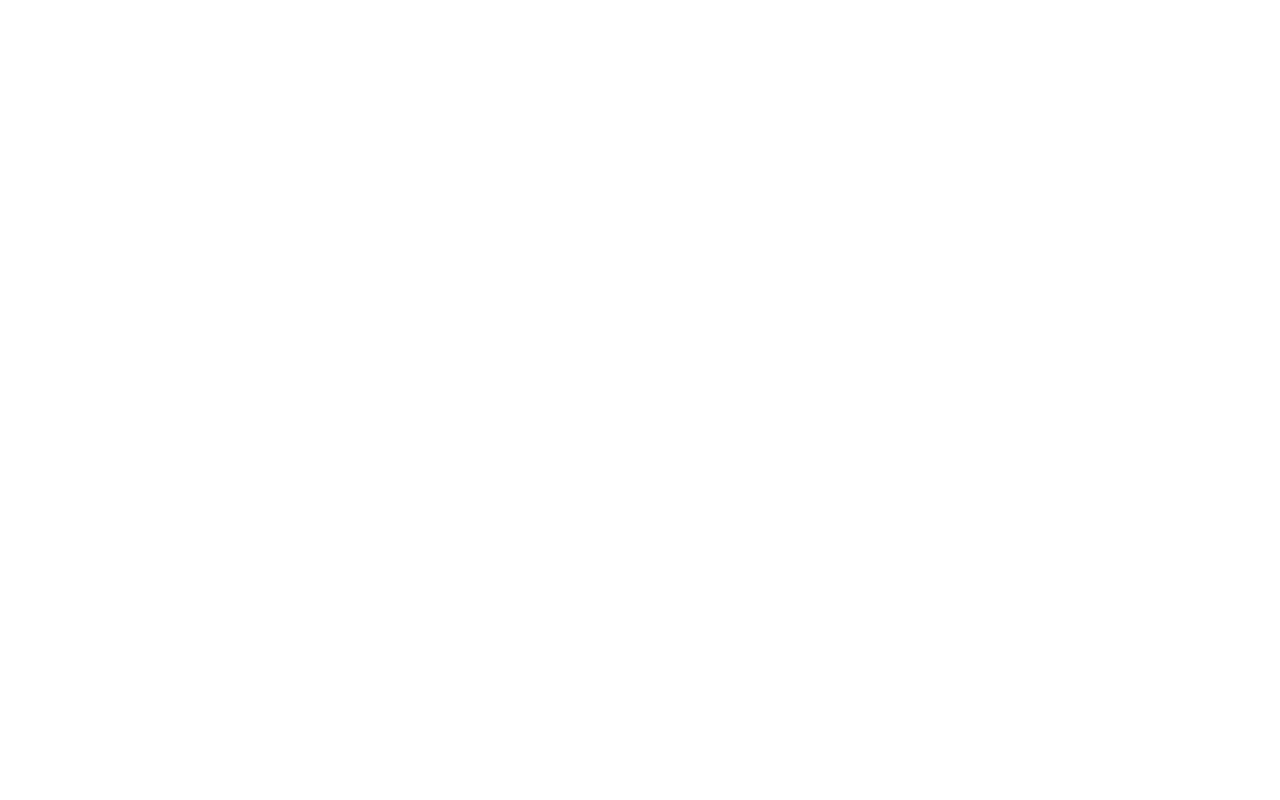
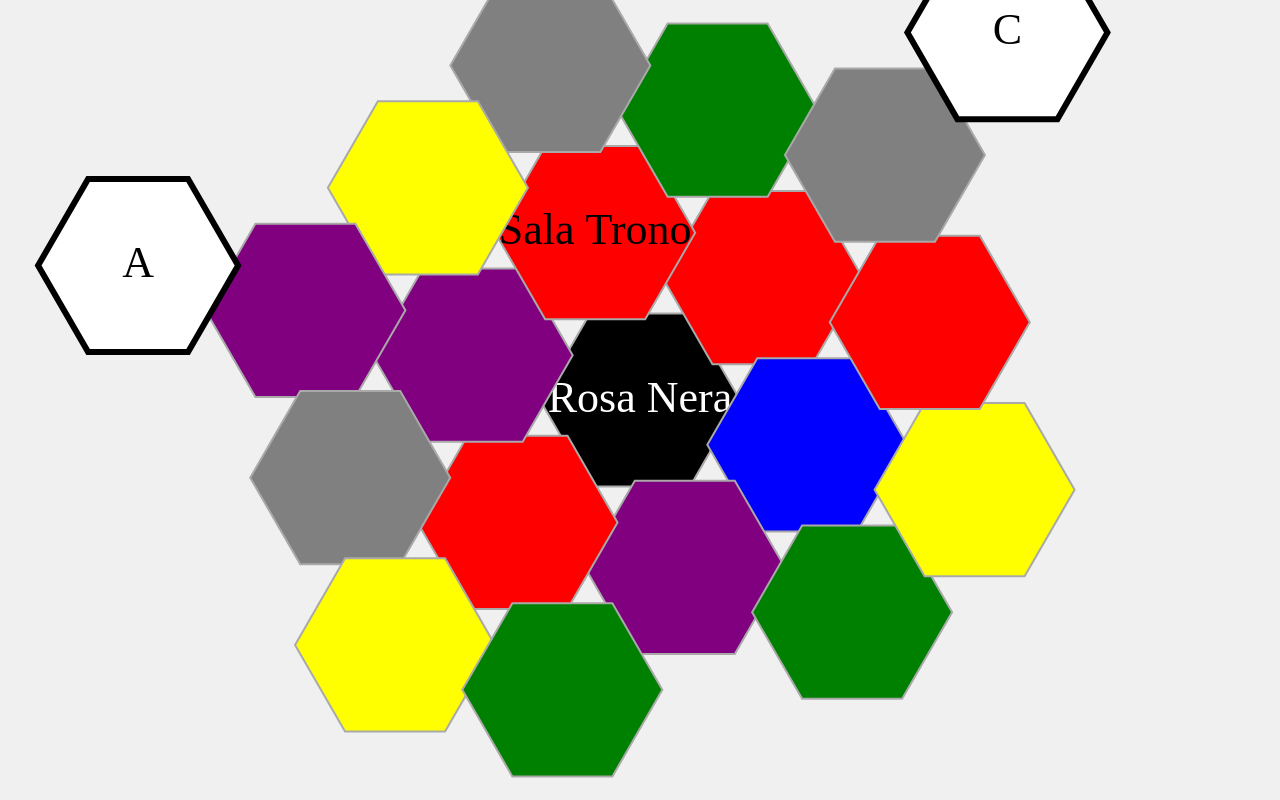
Before and after one commit to Ninciolo/Creatore-Loggia-BRW, a plain HTML site: page index.html in a window 1280 px wide. Drawn offline with Linux system fonts and the light colour scheme.

Commit message:
Add files via upload

```diff
--- a/index.html
+++ b/index.html
@@ -1,33 +1,141 @@
 <!DOCTYPE html>
 <html lang="it">
 <head>
-  <meta charset="UTF-8" />
-  <meta name="viewport" content="width=device-width, initial-scale=1" />
-  <title>Mappa Esagoni</title>
+  <meta charset="UTF-8">
+  <meta name="viewport" content="width=device-width, initial-scale=1.0">
+  <title>Creatore Loggia BRW</title>
 
-  <!-- PWA manifest -->
+  <!-- Manifest -->
   <link rel="manifest" href="manifest.json">
-  <meta name="theme-color" content="#121212">
+  <meta name="theme-color" content="#000000">
 
-  <!-- Icona app (puoi cambiarla) -->
-  <link rel="icon" href="icon-192.png" type="image/png">
+  <!-- Icone PWA -->
+  <link rel="icon" type="image/png" sizes="192x192" href="icon-192.png">
+  <link rel="icon" type="image/png" sizes="512x512" href="icon-512.png">
 
   <style>
-    /* (Qui rimane tutto il CSS della versione precedente che ti ho dato) */
+    body {
+      display: flex;
+      justify-content: center;
+      align-items: center;
+      height: 100vh;
+      background: #f0f0f0;
+      margin: 0;
+    }
+    canvas {
+      background: transparent;
+    }
   </style>
 </head>
 <body>
-  <!-- (Toolbar, SVG, script identici alla versione che funziona già) -->
+  <canvas id="hexCanvas"></canvas>
 
   <script>
-    // (Qui rimane TUTTO il codice JS che ti ho preparato prima con rigenerazione e toggle)
+    const canvas = document.getElementById("hexCanvas");
+    const ctx = canvas.getContext("2d");
+    const size = 50; // grandezza esagoni
+    const zoom = 2; // zoom 100% in più
+    canvas.width = window.innerWidth;
+    canvas.height = window.innerHeight;
 
-    // Registrazione Service Worker per PWA
-    if ('serviceWorker' in navigator) {
-      navigator.serviceWorker.register('sw.js').then(
-        reg => console.log("✅ Service Worker registrato:", reg.scope),
-        err => console.log("❌ Service Worker non registrato:", err)
-      );
+    // Colori disponibili
+    const colors = ["red", "green", "blue", "yellow", "gray", "purple"];
+
+    // Coordinate degli esagoni (centro)
+    const hexes = [
+      {q: 0, r: 0, special: "Rosa Nera", color: "black"}, // centro
+      {q: 1, r: 0}, {q: 0, r: 1}, {q: -1, r: 1}, {q: -1, r: 0}, {q: 0, r: -1}, {q: 1, r: -1}, // primo anello
+      {q: 2, r: -1}, {q: 2, r: -2}, {q: 1, r: -2}, {q: 0, r: -2}, {q: -1, r: -1},
+      {q: -2, r: 0}, {q: -2, r: 1}, {q: -1, r: 2}, {q: 0, r: 2}, {q: 1, r: 1}, {q: 2, r: 0}, // secondo anello
+    ];
+
+    // Stanze esterne A, B, C, D
+    const externalRooms = [
+      {q: 0, r: -3, label: "A"},
+      {q: 3, r: -3, label: "B"},
+      {q: 3, r: 0, label: "C"},
+      {q: -3, r: 3, label: "D"}
+    ];
+
+    // Conversione assi esagonali in pixel
+    function hexToPixel(q, r) {
+      const x = size * Math.sqrt(3) * (q + r / 2);
+      const y = size * 3/2 * r;
+      // rotazione -45° (antioraria)
+      const angle = -Math.PI/4;
+      const cos = Math.cos(angle);
+      const sin = Math.sin(angle);
+      const xr = x * cos - y * sin;
+      const yr = x * sin + y * cos;
+      return {x: canvas.width/2 + xr * zoom, y: canvas.height/2 + yr * zoom};
+    }
+
+    // Disegna un esagono
+    function drawHex(x, y, color, text, big=false, thick=false) {
+      const lineWidth = thick ? 6 : 2;
+      ctx.beginPath();
+      for (let i = 0; i < 6; i++) {
+        const angle = Math.PI / 3 * i;
+        const px = x + size * zoom * Math.cos(angle);
+        const py = y + size * zoom * Math.sin(angle);
+        if (i === 0) ctx.moveTo(px, py);
+        else ctx.lineTo(px, py);
+      }
+      ctx.closePath();
+      ctx.fillStyle = color || "white";
+      ctx.fill();
+      ctx.lineWidth = lineWidth;
+      ctx.strokeStyle = thick ? "black" : "darkgray";
+      ctx.stroke();
+
+      if (text) {
+        ctx.fillStyle = (color === "black") ? "white" : "black";
+        ctx.font = big ? `${22 * zoom}px Arial Black` : `${16 * zoom}px Arial`;
+        ctx.textAlign = "center";
+        ctx.textBaseline = "middle";
+        ctx.fillText(text, x, y);
+      }
+    }
+
+    // Genera configurazione colori
+    function generateColors() {
+      return hexes.map((h, i) => {
+        if (h.special === "Rosa Nera") return h;
+        return {...h, color: colors[Math.floor(Math.random() * colors.length)]};
+      });
+    }
+
+    function drawBoard() {
+      ctx.clearRect(0, 0, canvas.width, canvas.height);
+      const coloredHexes = generateColors();
+
+      // Disegno esagoni interni
+      for (const h of coloredHexes) {
+        const {x, y} = hexToPixel(h.q, h.r);
+        let label = h.special === "Rosa Nera" ? "Rosa Nera" : (h.q === 1 && h.r === -1 ? "Sala Trono" : "");
+        drawHex(x, y, h.color, label, true);
+      }
+
+      // Disegno stanze esterne
+      for (const r of externalRooms) {
+        const {x, y} = hexToPixel(r.q, r.r);
+        drawHex(x, y, "white", r.label, true, true);
+      }
+    }
+
+    drawBoard();
+
+    // Bottone per rigenerare configurazione
+    window.addEventListener("click", drawBoard);
+
+    // Registrazione Service Worker
+    if ("serviceWorker" in navigator) {
+      window.addEventListener("load", () => {
+        navigator.serviceWorker.register("sw.js").then(
+          (reg) => console.log("Service worker registrato:", reg),
+          (err) => console.log("Errore service worker:", err)
+        );
+      });
     }
   </script>
 </body>
```
Also changed, not shown: sw.js (+33 -11 lines), manifest.json.
